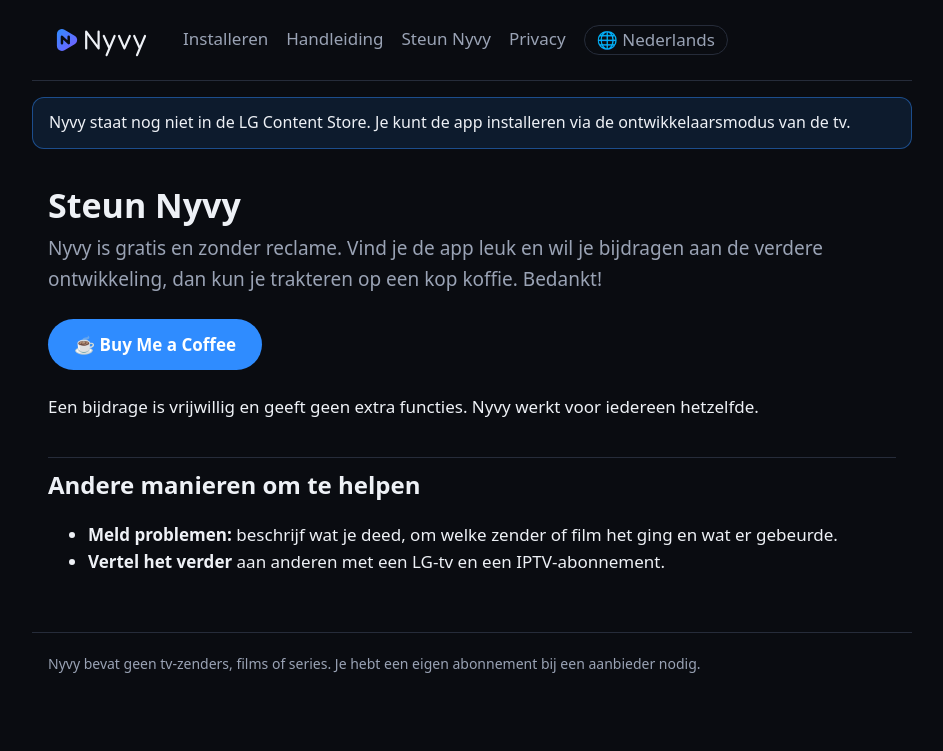
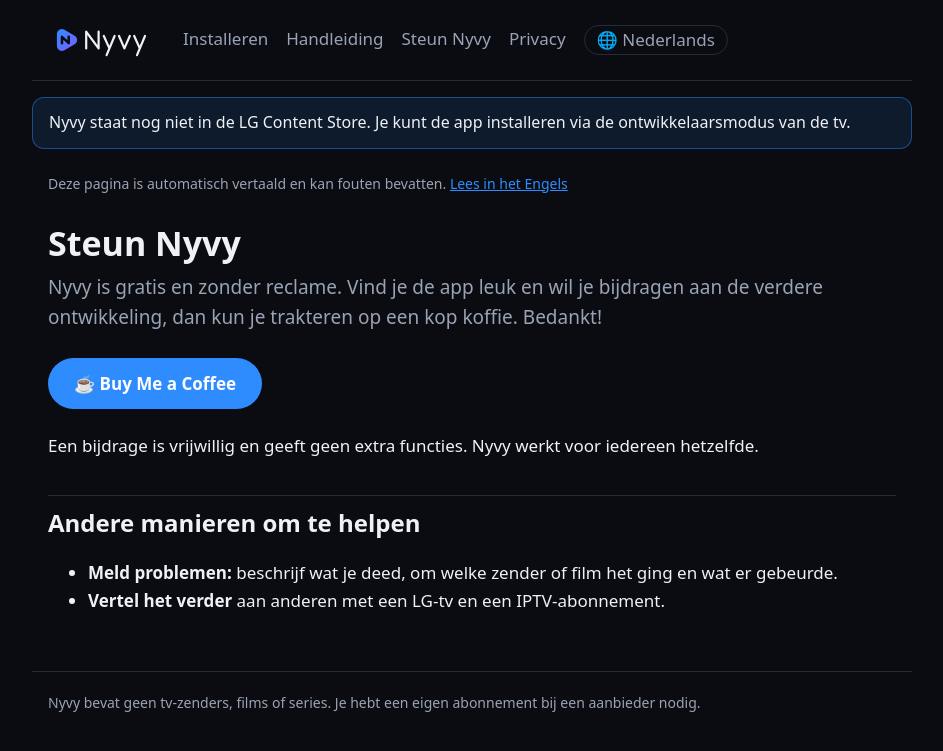
Before and after one commit to newlund/nyvy-guide, a Jekyll site: the page built from nl/support.md, in a window 1280 px wide. Shown: the top 751 px of the page, without its empty margins (168-1111 px from the left). Built offline with Jekyll 4.4.1, drawn with Linux system fonts in a browser that asks for light colours; part of the change alters nothing that is shown.

Commit message:
Note on machine-translated pages, with a link to the English page
Every page in the 11 languages other than Swedish and English says it was
translated automatically and may contain errors.

Co-Authored-By: Claude Opus 5.5 <noreply@anthropic.com>

```diff
--- a/_data/i18n.yml
+++ b/_data/i18n.yml
@@ -12,6 +12,8 @@ da:
   footer: Nyvy indeholder ingen tv-kanaler, film eller serier. Du skal have dit eget abonnement hos en udbyder.
   notice: "Nyvy findes ikke i LG Content Store endnu. Du kan installere den med tv’ets udviklertilstand."
   for_version: "Gælder Nyvy %v"
+  machine_note: "Denne side er oversat automatisk og kan indeholde fejl."
+  read_english: "Læs den på engelsk"
 de:
   name: Deutsch
   manual: Anleitung
@@ -24,6 +26,8 @@ de:
   footer: Nyvy enthält keine TV-Sender, Filme oder Serien. Du brauchst ein eigenes Abonnement bei einem Anbieter.
   notice: "Nyvy ist noch nicht im LG Content Store. Du kannst die App über den Entwicklermodus des Fernsehers installieren."
   for_version: "Gilt für Nyvy %v"
+  machine_note: "Diese Seite wurde automatisch übersetzt und kann Fehler enthalten."
+  read_english: "Auf Englisch lesen"
 en:
   name: English
   manual: Manual
@@ -48,6 +52,8 @@ es:
   footer: Nyvy no incluye canales de TV, películas ni series. Necesitas tu propia suscripción con un proveedor.
   notice: "Nyvy aún no está en la LG Content Store. Puedes instalarla con el modo desarrollador del televisor."
   for_version: "Para Nyvy %v"
+  machine_note: "Esta página se ha traducido automáticamente y puede contener errores."
+  read_english: "Leer en inglés"
 fr:
   name: Français
   manual: Manuel
@@ -60,6 +66,8 @@ fr:
   footer: Nyvy ne contient aucune chaîne TV, aucun film ni aucune série. Tu as besoin de ton propre abonnement auprès d’un fournisseur.
   notice: "Nyvy n’est pas encore sur le LG Content Store. Tu peux l’installer avec le mode développeur du téléviseur."
   for_version: "Pour Nyvy %v"
+  machine_note: "Cette page a été traduite automatiquement et peut contenir des erreurs."
+  read_english: "Lire en anglais"
 it:
   name: Italiano
   manual: Manuale
@@ -72,6 +80,8 @@ it:
   footer: Nyvy non contiene canali TV, film o serie. Ti serve un abbonamento personale con un fornitore.
   notice: "Nyvy non è ancora nel LG Content Store. Puoi installarla con la modalità sviluppatore del televisore."
   for_version: "Per Nyvy %v"
+  machine_note: "Questa pagina è stata tradotta automaticamente e può contenere errori."
+  read_english: "Leggi in inglese"
 nl:
   name: Nederlands
   manual: Handleiding
@@ -84,6 +94,8 @@ nl:
   footer: Nyvy bevat geen tv-zenders, films of series. Je hebt een eigen abonnement bij een aanbieder nodig.
   notice: "Nyvy staat nog niet in de LG Content Store. Je kunt de app installeren via de ontwikkelaarsmodus van de tv."
   for_version: "Voor Nyvy %v"
+  machine_note: "Deze pagina is automatisch vertaald en kan fouten bevatten."
+  read_english: "Lees in het Engels"
 nb:
   name: Norsk
   manual: Brukerveiledning
@@ -96,6 +108,8 @@ nb:
   footer: Nyvy inneholder ingen TV-kanaler, filmer eller serier. Du trenger et eget abonnement hos en leverandør.
   notice: "Nyvy finnes ikke i LG Content Store ennå. Du kan installere den med TV-ens utviklermodus."
   for_version: "Gjelder Nyvy %v"
+  machine_note: "Denne siden er oversatt automatisk og kan inneholde feil."
+  read_english: "Les den på engelsk"
 pl:
   name: Polski
   manual: Instrukcja
@@ -108,6 +122,8 @@ pl:
   footer: Nyvy nie zawiera kanałów TV, filmów ani seriali. Potrzebujesz własnej subskrypcji u dostawcy.
   notice: "Nyvy nie ma jeszcze w LG Content Store. Możesz zainstalować aplikację w trybie dewelopera telewizora."
   for_version: "Dotyczy Nyvy %v"
+  machine_note: "Ta strona została przetłumaczona automatycznie i może zawierać błędy."
+  read_english: "Czytaj po angielsku"
 pt:
   name: Português
   manual: Manual
@@ -120,6 +136,8 @@ pt:
   footer: O Nyvy não contém canais de TV, filmes nem séries. Você precisa de uma assinatura própria com um provedor.
   notice: "O Nyvy ainda não está na LG Content Store. Você pode instalá-lo com o modo de desenvolvedor da TV."
   for_version: "Para o Nyvy %v"
+  machine_note: "Esta página foi traduzida automaticamente e pode conter erros."
+  read_english: "Ler em inglês"
 fi:
   name: Suomi
   manual: Käyttöohje
@@ -132,6 +150,8 @@ fi:
   footer: Nyvy ei sisällä TV-kanavia, elokuvia eikä sarjoja. Tarvitset oman tilauksen palveluntarjoajalta.
   notice: "Nyvy ei ole vielä LG Content Storessa. Voit asentaa sen television kehittäjätilan avulla."
   for_version: "Koskee Nyvyn versiota %v"
+  machine_note: "Tämä sivu on käännetty automaattisesti, ja siinä voi olla virheitä."
+  read_english: "Lue englanniksi"
 sv:
   name: Svenska
   manual: Manual
@@ -156,3 +176,5 @@ tr:
   footer: Nyvy TV kanalı, film veya dizi içermez. Bir sağlayıcıda kendi aboneliğiniz olmalıdır.
   notice: "Nyvy henüz LG Content Store’da yok. Televizyonun geliştirici moduyla kurabilirsiniz."
   for_version: "Nyvy %v için"
+  machine_note: "Bu sayfa otomatik olarak çevrildi ve hatalar içerebilir."
+  read_english: "İngilizce okuyun"
--- a/_layouts/default.html
+++ b/_layouts/default.html
@@ -32,6 +32,7 @@
   <p class="notice">{% if L %}{{ L.notice }}{% else %}Nyvy is not released yet. This guide describes the app ahead of its launch.{% endif %}</p>
   {% endif %}
   <main>
+    {% if L.machine_note %}<p class="machine-note">{{ L.machine_note }} <a href="{{ page.url | replace_first: page.lang, 'en' | relative_url }}">{{ L.read_english }}</a></p>{% endif %}
     {% if L and page.url contains '/manual' %}<p class="version">{{ L.for_version | replace: '%v', site.app_version }}</p>{% endif %}
     {{ content }}
   </main>
--- a/assets/style.css
+++ b/assets/style.css
@@ -107,3 +107,4 @@ main img {
   color: var(--dim);
   font-size: 15px;
 }
+.machine-note { color: var(--dim); font-size: 14px; margin: 16px 0 0; }
```
Also changed, not shown: README.md.
